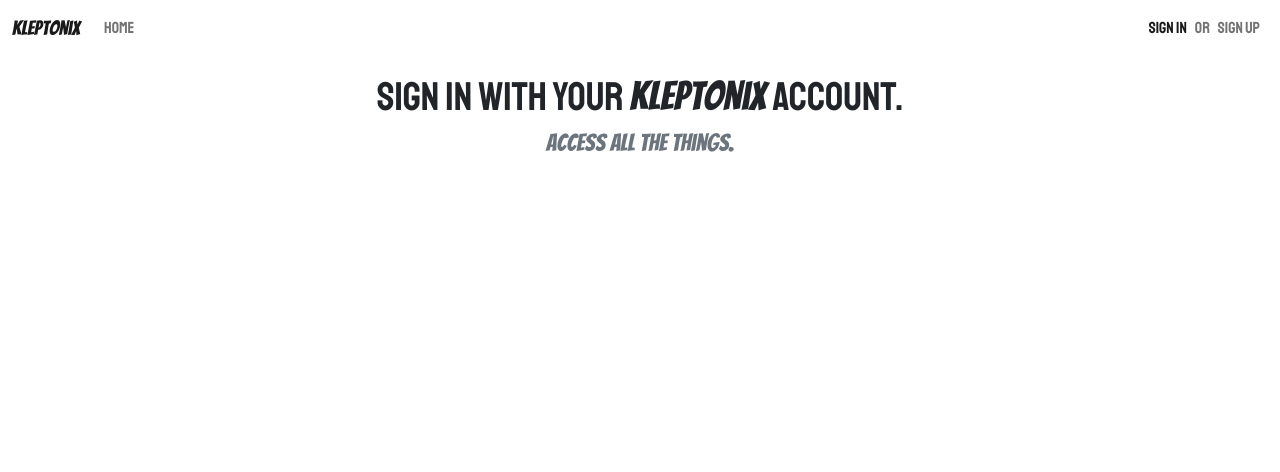
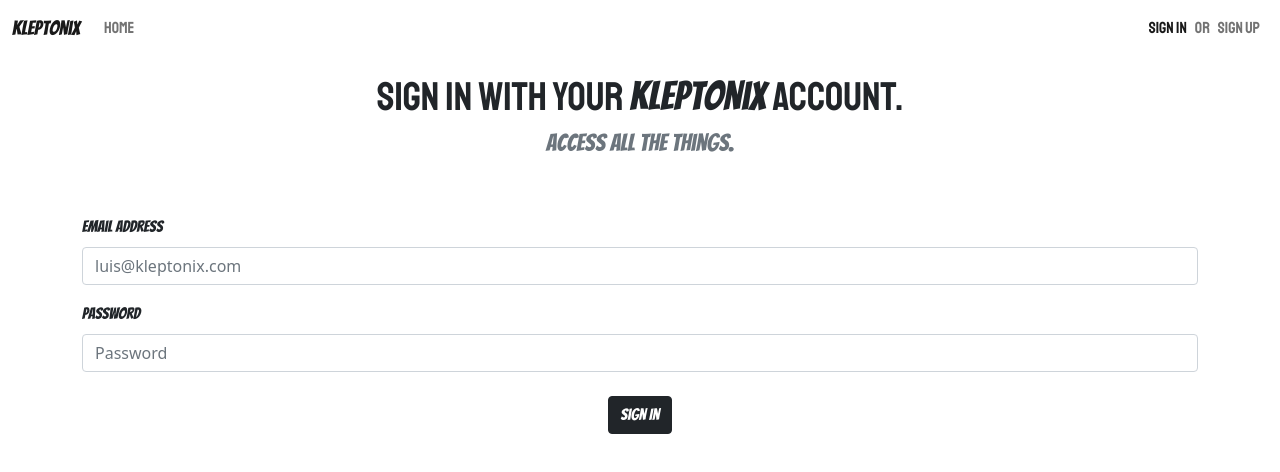
Before and after one commit to hllywluis/kleptonix, a Next.js app: page /sign_in in a window 1280 px wide. Shown: the top 472 px of the page. Built offline with nearby package versions, Linux system fonts and the light colour scheme.

Commit message:
Add form for user sign in in sign_in.js

```diff
--- a/pages/sign_in.js
+++ b/pages/sign_in.js
@@ -1,7 +1,9 @@
 import Head from "next/head"
 
 import Alert from "react-bootstrap/Alert"
+import Button from "react-bootstrap/Button"
 import Container from "react-bootstrap/Container"
+import Form from "react-bootstrap/Form"
 import KleptonixNavbar from "../components/navbar"
 
 export default SignIn => {
@@ -30,6 +32,23 @@
                 <h1 style={linkStyle}>Sign in with your <span style={brandStyle}>Kleptonix</span> account.</h1>
                 <h4 style={brandStyle} className="text-muted">Access all the things.</h4>
             </Container>
+            <Container className="pt-5">
+                <Form>
+                    <Form.Group className="mb-3" controlId="sign_up_email">
+                        <Form.Label style={brandStyle}>Email address</Form.Label>
+                        <Form.Control name="email" type="email" placeholder="luis@kleptonix.com" required />
+                    </Form.Group>
+                    <Form.Group className="mb-3" controlId="sign_up_password">
+                        <Form.Label style={brandStyle}>Password</Form.Label>
+                        <Form.Control name="password" type="password" placeholder="Password" required />
+                    </Form.Group>
+                    <Container className="text-center pt-2">
+                        <Button style={brandStyle} variant="dark" type="submit">
+                            Sign In
+                        </Button>
+                    </Container>
+                </Form>
+            </Container>
         </>
     )
 }
```
